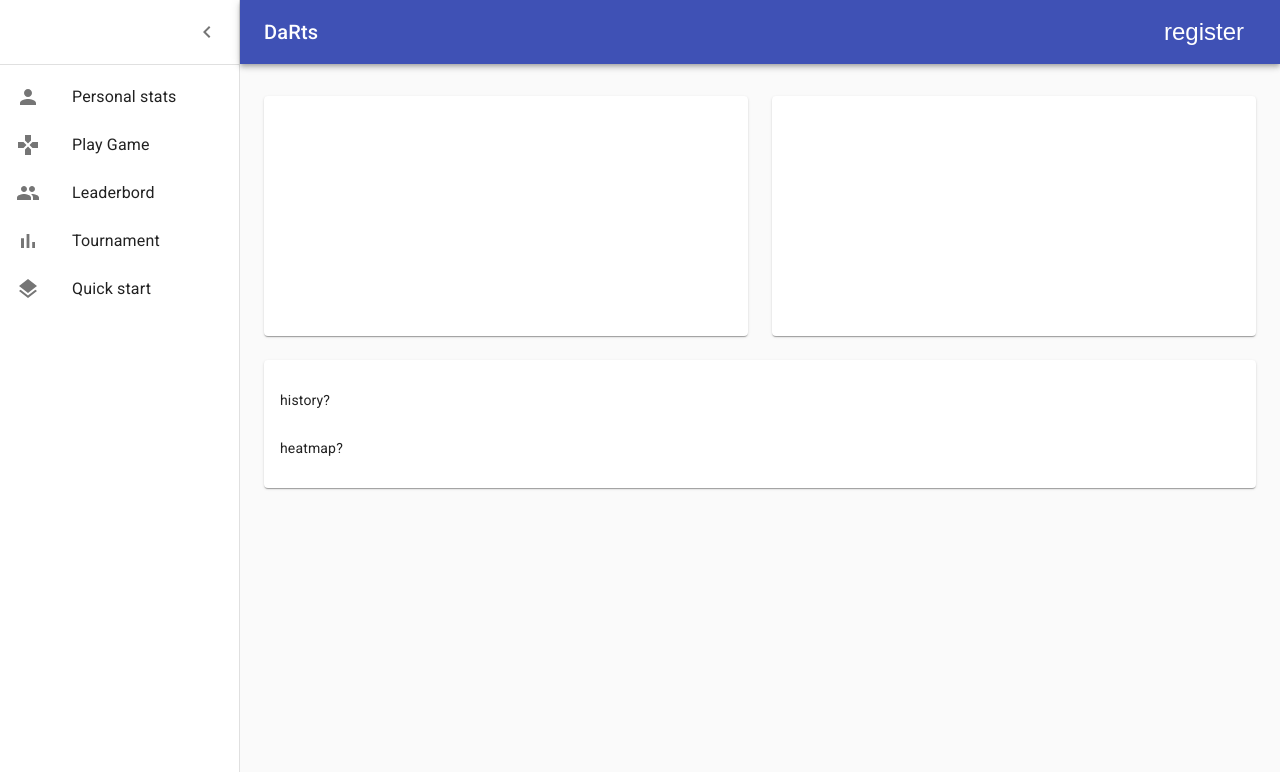
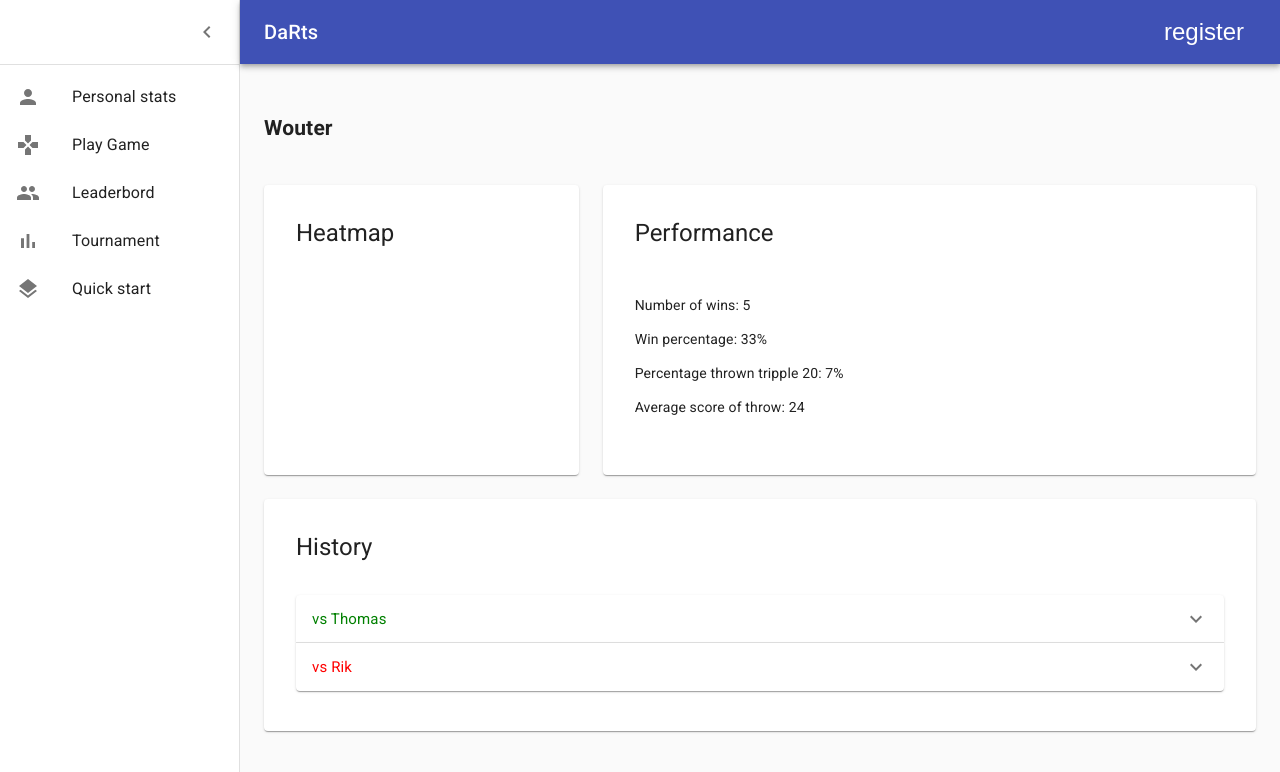
Before and after one commit to Thomas-Schuddinck/stage-darts, a React (Create React App) app in the folder frontend/: page /stats in a window 1280 px wide. Shown: the top 772 px of the page. Built offline with nearby package versions, Linux system fonts and the light colour scheme.

Commit message:
personalstats page

```diff
--- a/frontend/package.json
+++ b/frontend/package.json
@@ -19,6 +19,7 @@
     "react-router-dom": "^5.1.2",
     "react-scripts": "3.4.0",
     "react-service-worker": "^0.1.1",
+    "react-spinners": "^0.8.0",
     "typescript": "^3.7.5"
   },
   "scripts": {
--- a/frontend/src/containers/LeaderbordBuilder/LeaderbordBuilder.tsx
+++ b/frontend/src/containers/LeaderbordBuilder/LeaderbordBuilder.tsx
@@ -9,7 +9,9 @@ import TableRow from '@material-ui/core/TableRow';
 import Paper from '@material-ui/core/Paper';
 import GetApiCall from '../../services/ApiClient';
 import { Player } from '../../models/Player';
-import Wrap from '../../hoc/Wrap'
+import PropagateLoader from "react-spinners/PropagateLoader";
+import Wrap from '../../hoc/Wrap';
+import { css } from "@emotion/core";
 
 const StyledTableCell = withStyles(theme => ({
   head: {
@@ -38,7 +40,6 @@ const useStyles = makeStyles({
 const Leaderbord = () => {
   const classes = useStyles();
 
-  let [playerState, setPlayerState] = useState();
   let [players, setPlayers] = useState();
   let [isLoading, setLoading] = React.useState(true);
 
@@ -46,7 +47,6 @@ const Leaderbord = () => {
 
     setLoading(true);
 
-    setPlayerState(await CallToApiPlayerById());
     setPlayers(await CallToApiPlayers());
 
     setLoading(false);
@@ -56,12 +56,6 @@ const Leaderbord = () => {
   useEffect(() => {
     FetchData();
   }, []);
-
-  const CallToApiPlayerById = async (): Promise<Player> => {
-    return await GetApiCall('http://localhost:5000/Player/1').then(player => {
-      return player;
-    });
-  }
 
   const CallToApiPlayers = async (): Promise<Player[]> => {
     return await GetApiCall('http://localhost:5000/Player').then(players => {
@@ -85,9 +79,23 @@ const Leaderbord = () => {
     return table;
   }
 
+  const spinner = css`
+  display: block;
+  margin: 0 auto;
+  border-color: red;
+  margin-left: 50%;
+`;
+
   return (
-    <TableContainer component={Paper}>
-      {isLoading ? (<p>loading</p>) : (
+    <Wrap>
+      {isLoading ? (
+        <PropagateLoader
+        css={spinner}
+        size={20}
+        color={"#123abc"}
+        />
+      ) : (
+        <TableContainer component={Paper}>
         <Table className={classes.table} aria-label="customized table">
           <TableHead>
             <TableRow>
@@ -100,8 +108,10 @@ const Leaderbord = () => {
             {createTable()}
           </TableBody>
         </Table>
+        </TableContainer>
       )}
-    </TableContainer>
+      </Wrap>
+
   );
 }
 
--- a/frontend/src/containers/PersonalStatsBuilder/PersonalStatsBuilder.tsx
+++ b/frontend/src/containers/PersonalStatsBuilder/PersonalStatsBuilder.tsx
@@ -1,10 +1,15 @@
-import React, {Component} from 'react';
-import Person from '../../components/PersonalStats/Person'
+import React, { Component } from 'react';
 import Aux from '../../hoc/Wrap';
 import Grid from '@material-ui/core/Grid';
-import Paper from '@material-ui/core/Paper';
 import { makeStyles } from '@material-ui/core/styles';
 import clsx from 'clsx';
+import { Card, CardHeader, CardContent } from '@material-ui/core';
+
+import ExpansionPanel from '@material-ui/core/ExpansionPanel';
+import ExpansionPanelSummary from '@material-ui/core/ExpansionPanelSummary';
+import ExpansionPanelDetails from '@material-ui/core/ExpansionPanelDetails';
+import Typography from '@material-ui/core/Typography';
+import ExpandMoreIcon from '@material-ui/icons/ExpandMore';
 
 const useStyles = makeStyles(theme => ({
   paper: {
@@ -14,13 +19,26 @@ const useStyles = makeStyles(theme => ({
     flexDirection: 'column',
   },
   fixedHeight: {
-        height: 240,
+    height: 290,
   },
+  root: {
+    width: '100%',
+  },
+  heading: {
+    fontSize: theme.typography.pxToRem(15),
+    fontWeight: theme.typography.fontWeightRegular,
+  },
+  win: {
+    color: 'green',
+  },
+  lose: {
+    color: 'red',
+  }
 }));
 
 
 
-    export default function PersonalStatsBuilder () {
+export default function PersonalStatsBuilder() {
 
   const classes = useStyles();
 
@@ -31,24 +49,67 @@ const useStyles = makeStyles(theme => ({
   return (
     <Aux>
       <Grid container spacing={3}>
-            {/* Chart */}
-            <Grid item xs={12} md={6} lg={6}>
-              <Paper className={fixedHeightPaper}>
-                <Person/>
-              </Paper>
+        <Grid item lg={12} xs={12} md={12}>
+          <h2>Wouter</h2>
         </Grid>
-            {/* Recent Deposits */}
-            <Grid item xs={12} md={6} lg={6}>
-              <Paper className={fixedHeightPaper}>
-                <Person/>
-              </Paper>
+            {/* heatmap? */}
+        <Grid item xs={12} md={4} lg={4}>
+          <Card className={fixedHeightPaper}>
+            <CardHeader title={"Heatmap"}></CardHeader>
+            <CardContent></CardContent>
+          </Card>
         </Grid>
-            {/* Recent Orders */}
+        {/* Performance */}
+        <Grid item xs={12} md={8} lg={8}>
+          <Card className={fixedHeightPaper}>
+          <CardHeader title={"Performance"}></CardHeader>
+          <CardContent>
+          <p>Number of wins: 5</p>
+          <p>Win percentage: 33%</p>
+          <p>Percentage thrown tripple 20: 7%</p>
+          <p>Average score of throw: 24</p>
+          </CardContent>
+          </Card>
+        </Grid>
+        {/* history */}
         <Grid item xs={12}>
-              <Paper className={classes.paper}>
-                <p>history?</p>
-                <p>heatmap?</p>
-              </Paper>
+          <Card className={classes.paper}>
+          <CardHeader title={"History"}></CardHeader>
+          <CardContent>
+
+          <ExpansionPanel>
+        <ExpansionPanelSummary
+          expandIcon={<ExpandMoreIcon />}
+          aria-controls="panel1a-content"
+          id="panel1a-header"
+        >
+          <Typography className={classes.heading + ' ' + classes.win}>vs Thomas</Typography>
+        </ExpansionPanelSummary>
+        <ExpansionPanelDetails>
+          <Typography>
+            gegevens over deze specifieke match? Bv sets: 3 - 1, of is sets het enige en zetten we dit naast de naam?
+          </Typography>
+        </ExpansionPanelDetails>
+      </ExpansionPanel>
+
+      <ExpansionPanel>
+        <ExpansionPanelSummary
+          expandIcon={<ExpandMoreIcon />}
+          aria-controls="panel1a-content"
+          id="panel1a-header"
+        >
+          <Typography className={classes.heading + ' ' + classes.lose}>vs Rik</Typography>
+        </ExpansionPanelSummary>
+        <ExpansionPanelDetails>
+          <Typography>
+
+          </Typography>
+        </ExpansionPanelDetails>
+      </ExpansionPanel>
+
+
+          </CardContent>
+          </Card>
         </Grid>
       </Grid>
     </Aux>
```
Also changed, not shown: 1 other file (tests, documents, lock files or other folders). Lines whose indentation alone changed are shown as unchanged.
